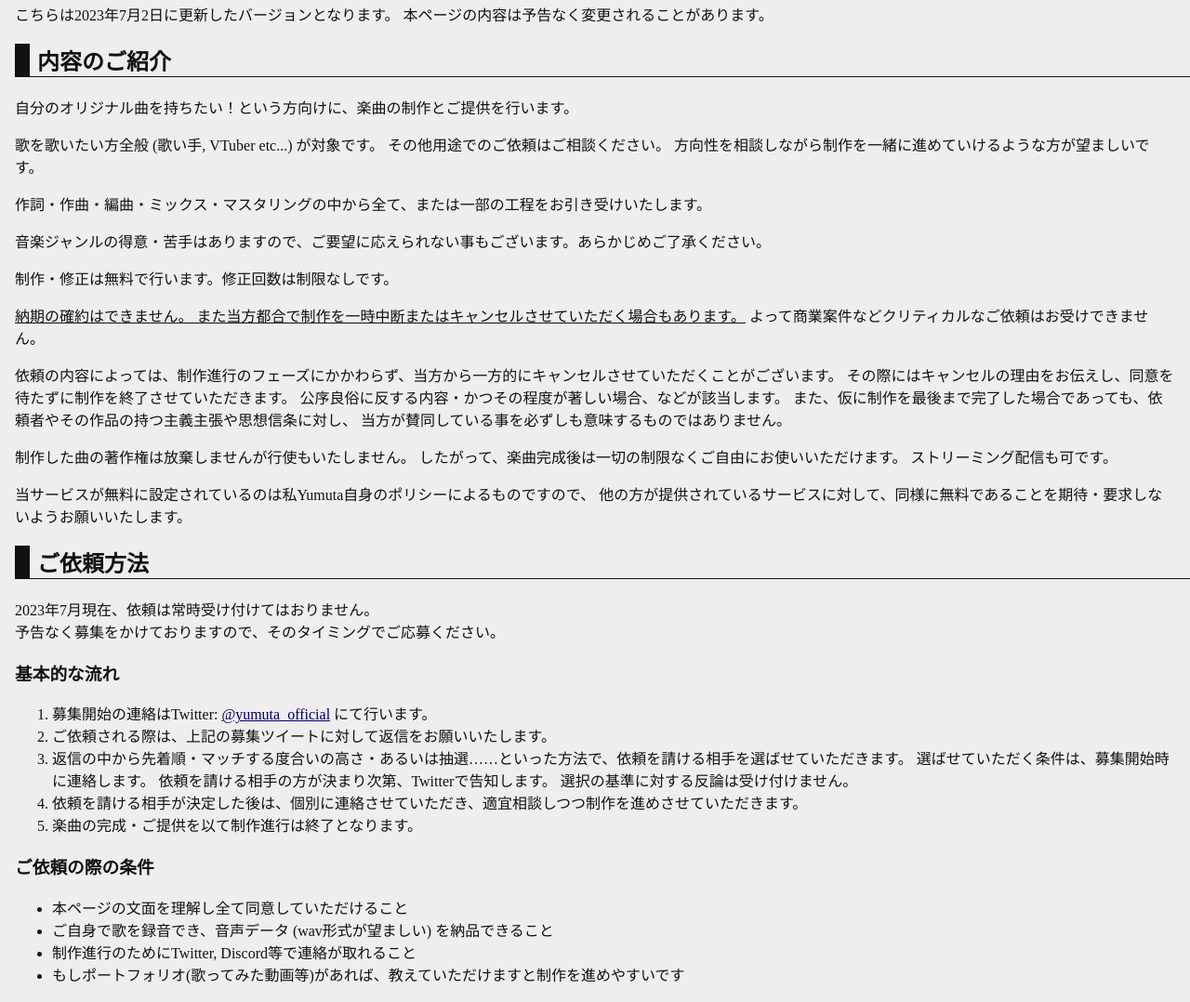
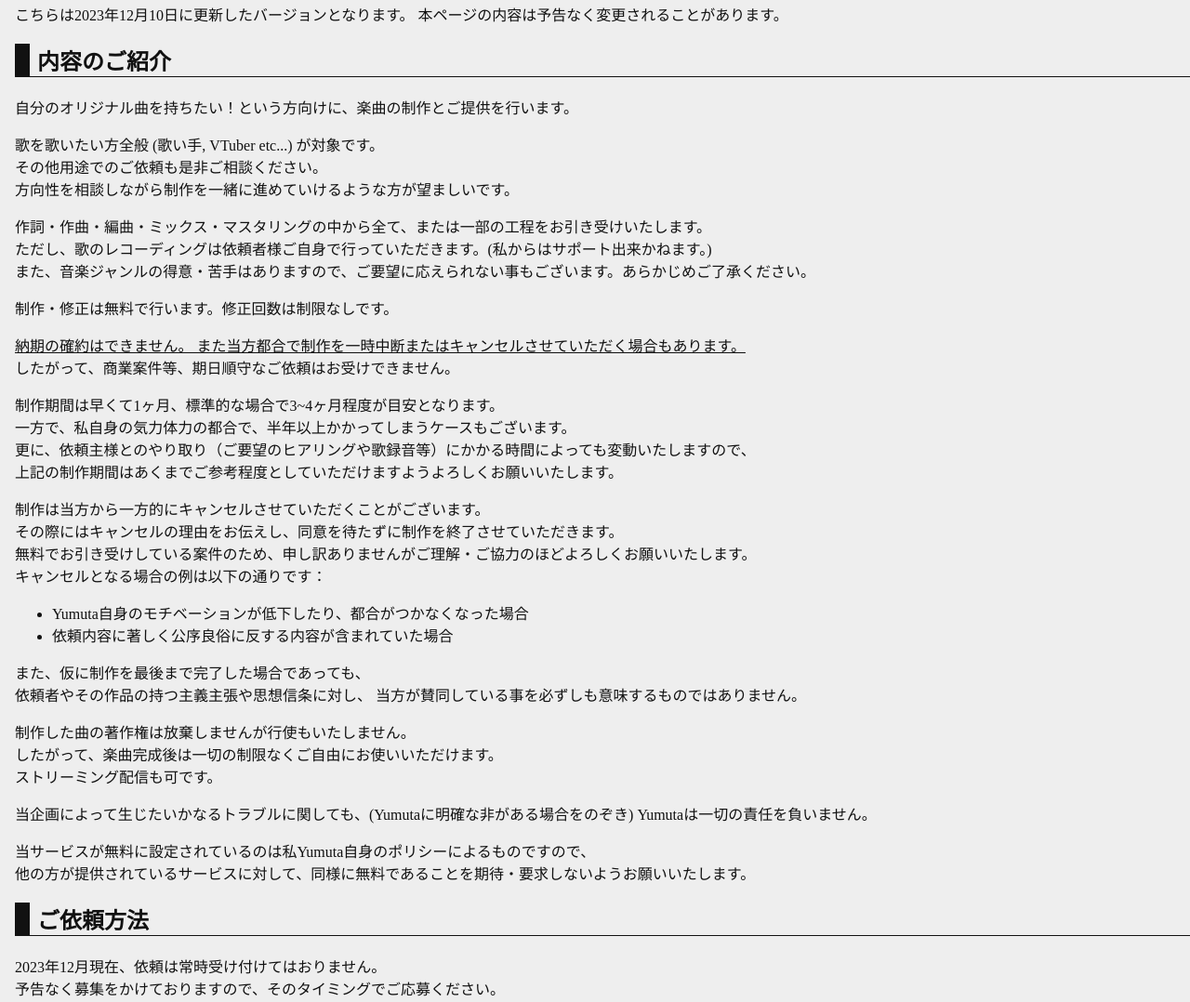
Before and after one commit to Yumuta/yumuta.github.io, a plain HTML site: page music_order_made.html in a window 1280 px wide. Shown: the part 204-1282 px from the top of the page at 93% size. Drawn offline with Linux system fonts and the light colour scheme.

Commit message:
restart music order made

```diff
--- a/music_order_made.html
+++ b/music_order_made.html
@@ -18,7 +18,7 @@
   <main>
     <h2>はじめに</h2>
     <p>
-      こちらは2023年7月2日に更新したバージョンとなります。
+      こちらは2023年12月10日に更新したバージョンとなります。
       本ページの内容は予告なく変更されることがあります。
     </p>
     <h2>内容のご紹介</h2>
@@ -26,43 +26,57 @@
       自分のオリジナル曲を持ちたい！という方向けに、楽曲の制作とご提供を行います。
     </p>
     <p>
-      歌を歌いたい方全般 (歌い手, VTuber etc...) が対象です。
-      その他用途でのご依頼はご相談ください。
-      方向性を相談しながら制作を一緒に進めていけるような方が望ましいです。
+      歌を歌いたい方全般 (歌い手, VTuber etc...) が対象です。<br>
+      その他用途でのご依頼も是非ご相談ください。<br>
+      方向性を相談しながら制作を一緒に進めていけるような方が望ましいです。<br>
     </p>
     <p>
-      作詞・作曲・編曲・ミックス・マスタリングの中から全て、または一部の工程をお引き受けいたします。
-    </p>
-    <p>
-      音楽ジャンルの得意・苦手はありますので、ご要望に応えられない事もございます。あらかじめご了承ください。
+      作詞・作曲・編曲・ミックス・マスタリングの中から全て、または一部の工程をお引き受けいたします。<br>
+      ただし、歌のレコーディングは依頼者様ご自身で行っていただきます。(私からはサポート出来かねます。)<br>
+      また、音楽ジャンルの得意・苦手はありますので、ご要望に応えられない事もございます。あらかじめご了承ください。<br>
     </p>
     <p>
       制作・修正は無料で行います。修正回数は制限なしです。
     </p>
     <p>
       <u>納期の確約はできません。
-      また当方都合で制作を一時中断またはキャンセルさせていただく場合もあります。</u>
-      よって商業案件などクリティカルなご依頼はお受けできません。
+      また当方都合で制作を一時中断またはキャンセルさせていただく場合もあります。</u><br>
+      したがって、商業案件等、期日順守なご依頼はお受けできません。<br>
     </p>
     <p>
-      依頼の内容によっては、制作進行のフェーズにかかわらず、当方から一方的にキャンセルさせていただくことがございます。
-      その際にはキャンセルの理由をお伝えし、同意を待たずに制作を終了させていただきます。
-      公序良俗に反する内容・かつその程度が著しい場合、などが該当します。
-      また、仮に制作を最後まで完了した場合であっても、依頼者やその作品の持つ主義主張や思想信条に対し、
-      当方が賛同している事を必ずしも意味するものではありません。
+      制作期間は早くて1ヶ月、標準的な場合で3~4ヶ月程度が目安となります。<br>
+      一方で、私自身の気力体力の都合で、半年以上かかってしまうケースもございます。<br>
+      更に、依頼主様とのやり取り（ご要望のヒアリングや歌録音等）にかかる時間によっても変動いたしますので、<br>
+      上記の制作期間はあくまでご参考程度としていただけますようよろしくお願いいたします。<br>
     </p>
     <p>
-      制作した曲の著作権は放棄しませんが行使もいたしません。
-      したがって、楽曲完成後は一切の制限なくご自由にお使いいただけます。
-      ストリーミング配信も可です。
+      制作は当方から一方的にキャンセルさせていただくことがございます。<br>
+      その際にはキャンセルの理由をお伝えし、同意を待たずに制作を終了させていただきます。<br>
+      無料でお引き受けしている案件のため、申し訳ありませんがご理解・ご協力のほどよろしくお願いいたします。<br>
+      キャンセルとなる場合の例は以下の通りです：
+      <ul>
+        <li>Yumuta自身のモチベーションが低下したり、都合がつかなくなった場合</li>
+        <li>依頼内容に著しく公序良俗に反する内容が含まれていた場合</li>
+      </ul>
+      また、仮に制作を最後まで完了した場合であっても、<br>
+      依頼者やその作品の持つ主義主張や思想信条に対し、
+      当方が賛同している事を必ずしも意味するものではありません。<br>
     </p>
     <p>
-      当サービスが無料に設定されているのは私Yumuta自身のポリシーによるものですので、
-      他の方が提供されているサービスに対して、同様に無料であることを期待・要求しないようお願いいたします。
+      制作した曲の著作権は放棄しませんが行使もいたしません。<br>
+      したがって、楽曲完成後は一切の制限なくご自由にお使いいただけます。<br>
+      ストリーミング配信も可です。<br>
+    </p>
+    <p>
+      当企画によって生じたいかなるトラブルに関しても、(Yumutaに明確な非がある場合をのぞき) Yumutaは一切の責任を負いません。
+    </p>
+    <p>
+      当サービスが無料に設定されているのは私Yumuta自身のポリシーによるものですので、<br>
+      他の方が提供されているサービスに対して、同様に無料であることを期待・要求しないようお願いいたします。<br>
     </p>
     <h2>ご依頼方法</h2>
     <p>
-      2023年7月現在、依頼は常時受け付けてはおりません。<br>
+      2023年12月現在、依頼は常時受け付けてはおりません。<br>
       予告なく募集をかけておりますので、そのタイミングでご応募ください。<br>
     </p>
     <h3>基本的な流れ</h3>
@@ -76,10 +90,10 @@
         ご依頼される際は、上記の募集ツイートに対して返信をお願いいたします。
       </li>
       <li>
-        返信の中から先着順・マッチする度合いの高さ・あるいは抽選……といった方法で、依頼を請ける相手を選ばせていただきます。
-        選ばせていただく条件は、募集開始時に連絡します。
-        依頼を請ける相手の方が決まり次第、Twitterで告知します。
-        選択の基準に対する反論は受け付けません。
+        返信の中から先着順・マッチする度合いの高さ・あるいは抽選……といった方法で、依頼を請ける相手を選ばせていただきます。<br>
+        選ばせていただく条件は、募集開始時に連絡します。<br>
+        依頼を請ける相手の方が決まり次第、Twitterで告知します。<br>
+        選択の基準に対する反論は受け付けません。<br>
       </li>
       <li>
         依頼を請ける相手が決定した後は、個別に連絡させていただき、適宜相談しつつ制作を進めさせていただきます。
```
Also changed, not shown: index.html (+1 -2 lines).
